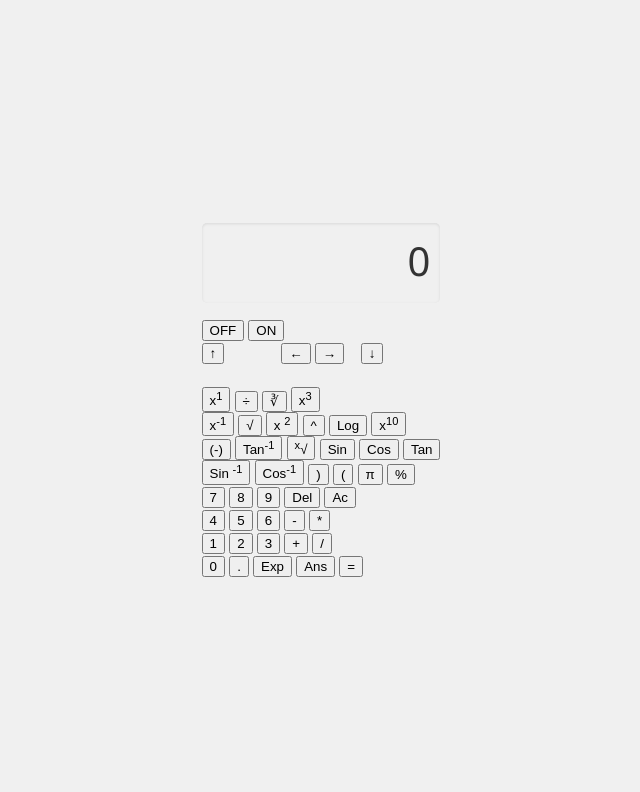
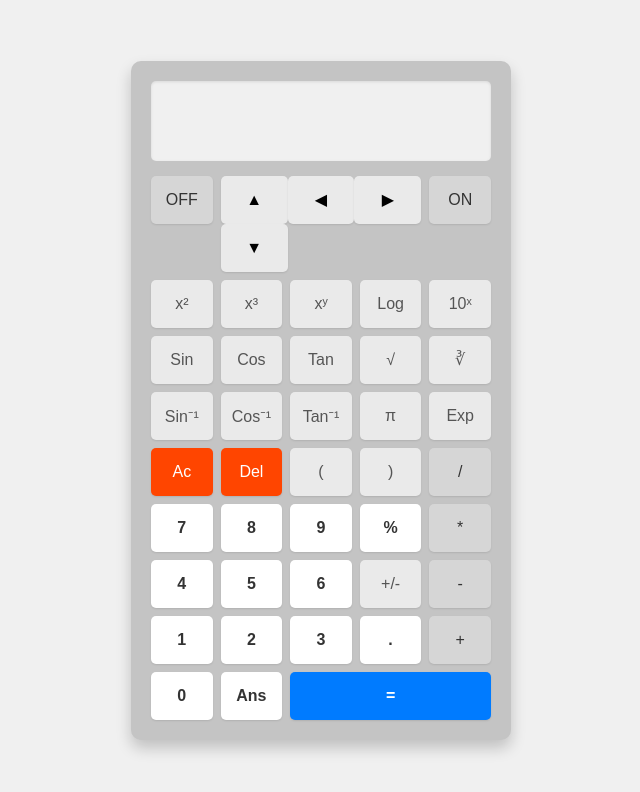
Before and after one commit to 0718-lari/Calculadora, a plain HTML site: page index.html in a window 1280 px wide. Shown: the whole page, without its empty margins (319-959 px from the left). Drawn offline with Linux system fonts and the light colour scheme.

Commit message:
Veja no celular

```diff
--- a/index.html
+++ b/index.html
@@ -1,100 +1,74 @@
 <!DOCTYPE html>
-<html lang="pt-br">
+<html lang="pt-BR">
 <head>
-  <meta charset="UTF-8" />
-  <meta name="viewport" content="width=device-width, initial-scale=1.0"/>
-  <title>Calculadora Científica</title>
+    <meta charset="UTF-8">
+    <meta name="viewport" content="width=device-width, initial-scale=1.0">
+    <title>Calculadora Científica Organizada</title>
     <link rel="stylesheet" href="style.css">
 </head>
 <body>
-  <div class="calculator">
-    <div id="display" class="display">0</div>
+    <div class="calculator-container">
+        <input type="text" class="display" id="display" value="" readonly>
 
-    <div class="row">
-      <button class="function">OFF</button>
-      <button class="function">ON</button>
+        <div class="buttons-grid">
+            <button class="control-btn off-on">OFF</button>
+            <div class="directional-pad">
+                <button class="dir-btn up" onclick="backspace()">&#9650;</button>
+                <button class="dir-btn left" onclick="clearDisplay()">&#9664;</button>
+                <button class="dir-btn right" onclick="appendToDisplay('')">&#9654;</button>
+                <button class="dir-btn down" onclick="appendToDisplay('')">&#9660;</button>
             </div>
+            <button class="control-btn off-on">ON</button>
 
-    <div class="row directional-pad">
-      <div class="pad-row"><button class="arrow-up">&uarr;</button></div>
-      <div class="pad-row">
-        <button class="arrow-left">&larr;</button>
-        <button class="arrow-right">&rarr;</button>
-      </div>
-      <div class="pad-row"><button class="arrow-down">&darr;</button></div>
-    </div>
+            <button class="func-btn" onclick="appendToDisplay('x²')">x²</button>
+            <button class="func-btn" onclick="appendToDisplay('x³')">x³</button>
+            <button class="func-btn" onclick="appendToDisplay('^')">xʸ</button>
+            <button class="func-btn" onclick="appendToDisplay('Log(')">Log</button>
+            <button class="func-btn" onclick="appendToDisplay('x¹⁰')">10ˣ</button>
 
-    <div class="row">
-      <button>x<sup>1</sup></button>
-      <button>&divide;</button>
-      <button>&#8731;</button>
-      <button>x<sup>3</sup></button>
-    </div>
+            <button class="func-btn" onclick="appendToDisplay('Sin(')">Sin</button>
+            <button class="func-btn" onclick="appendToDisplay('Cos(')">Cos</button>
+            <button class="func-btn" onclick="appendToDisplay('Tan(')">Tan</button>
+            <button class="func-btn" onclick="appendToDisplay('√')">√</button>
+            <button class="func-btn" onclick="appendToDisplay('³√')">&#x221B;</button>
 
-    <div class="row">
-      <button>x<sup>-1</sup></button>
-      <button>&radic;</button>
-      <button>x <sup>2</sup></button>
-      <button>^</button>
-      <button>Log</button>
-      <button>x<sup>10</sup></button>
-    </div>
+            <button class="func-btn" onclick="appendToDisplay('Sin⁻¹(')">Sin⁻¹</button>
+            <button class="func-btn" onclick="appendToDisplay('Cos⁻¹(')">Cos⁻¹</button>
+            <button class="func-btn" onclick="appendToDisplay('Tan⁻¹(')">Tan⁻¹</button>
+            <button class="func-btn" onclick="appendToDisplay('π')">&#960;</button>
+            <button class="func-btn" onclick="appendToDisplay('Exp')">Exp</button>
 
-    <div class="row">
-      <button>(-)</button>
-      <button>Tan<sup>-1</sup></button>
-      <button><sup>x</sup>&radic;</button>
-      <button>Sin</button>
-      <button>Cos</button>
-      <button>Tan</button>
-    </div>
+            <button class="operator-btn clear-btn" onclick="clearDisplay()">Ac</button>
+            <button class="operator-btn delete-btn" onclick="backspace()">Del</button>
+            <button class="func-btn" onclick="appendToDisplay('(')">(</button>
+            <button class="func-btn" onclick="appendToDisplay(')')">)</button>
+            <button class="operator-btn" onclick="appendToDisplay('/')">/</button>
 
-    <div class="row">
-      <button>Sin <sup>-1</sup></button>
-      <button>Cos<sup>-1</sup></button>
-      <button>)</button>
-      <button>(</button>
-      <button>&pi;</button>
-      <button>%</button>
-    </div>
+            <button class="num-btn" onclick="appendToDisplay('7')">7</button>
+            <button class="num-btn" onclick="appendToDisplay('8')">8</button>
+            <button class="num-btn" onclick="appendToDisplay('9')">9</button>
+            <button class="num-btn" onclick="appendToDisplay('%')">%</button>
+            <button class="operator-btn" onclick="appendToDisplay('*')">*</button>
 
-    <!-- Números -->
-    <div class="keypad">
-      <div class="row">
-        <button>7</button>
-        <button>8</button>
-        <button>9</button>
-        <button class="del">Del</button>
-        <button class="ac">Ac</button>
-      </div>
+            <button class="num-btn" onclick="appendToDisplay('4')">4</button>
+            <button class="num-btn" onclick="appendToDisplay('5')">5</button>
+            <button class="num-btn" onclick="appendToDisplay('6')">6</button>
+            <button class="func-btn" onclick="toggleSign()">+/-</button>
+            <button class="operator-btn" onclick="appendToDisplay('-')">-</button>
 
-      <div class="row">
-        <button>4</button>
-        <button>5</button>
-        <button>6</button>
-        <button>-</button>
-        <button>*</button>
-      </div>
+            <button class="num-btn" onclick="appendToDisplay('1')">1</button>
+            <button class="num-btn" onclick="appendToDisplay('2')">2</button>
+            <button class="num-btn" onclick="appendToDisplay('3')">3</button>
+            <button class="num-btn" onclick="appendToDisplay('.')">.</button>
+            <button class="operator-btn" onclick="appendToDisplay('+')">+</button>
 
-      <div class="row">
-        <button>1</button>
-        <button>2</button>
-        <button>3</button>
-        <button>+</button>
-        <button>/</button>
-      </div>
+            <button class="num-btn" onclick="appendToDisplay('0')">0</button>
+            <button class="num-btn" onclick="appendToDisplay('Ans')">Ans</button>
+            <button class="equals-btn" onclick="calculate()" style="grid-column: span 3;">=</button>
 
-      <div class="row">
-        <button>0</button>
-        <button>.</button>
-        <button>Exp</button>
-        <button>Ans</button>
-        <button class="equal">=</button>
-      </div>
         </div>
     </div>
 
-  <!-- Seu script JS -->
-  <script src="Javascript.js"></script>
+    <script src="script.js"></script>
 </body>
 </html>
```
Also changed, not shown: index1.html (deleted, +0 -74 lines). Lines whose indentation alone changed are shown as unchanged.
